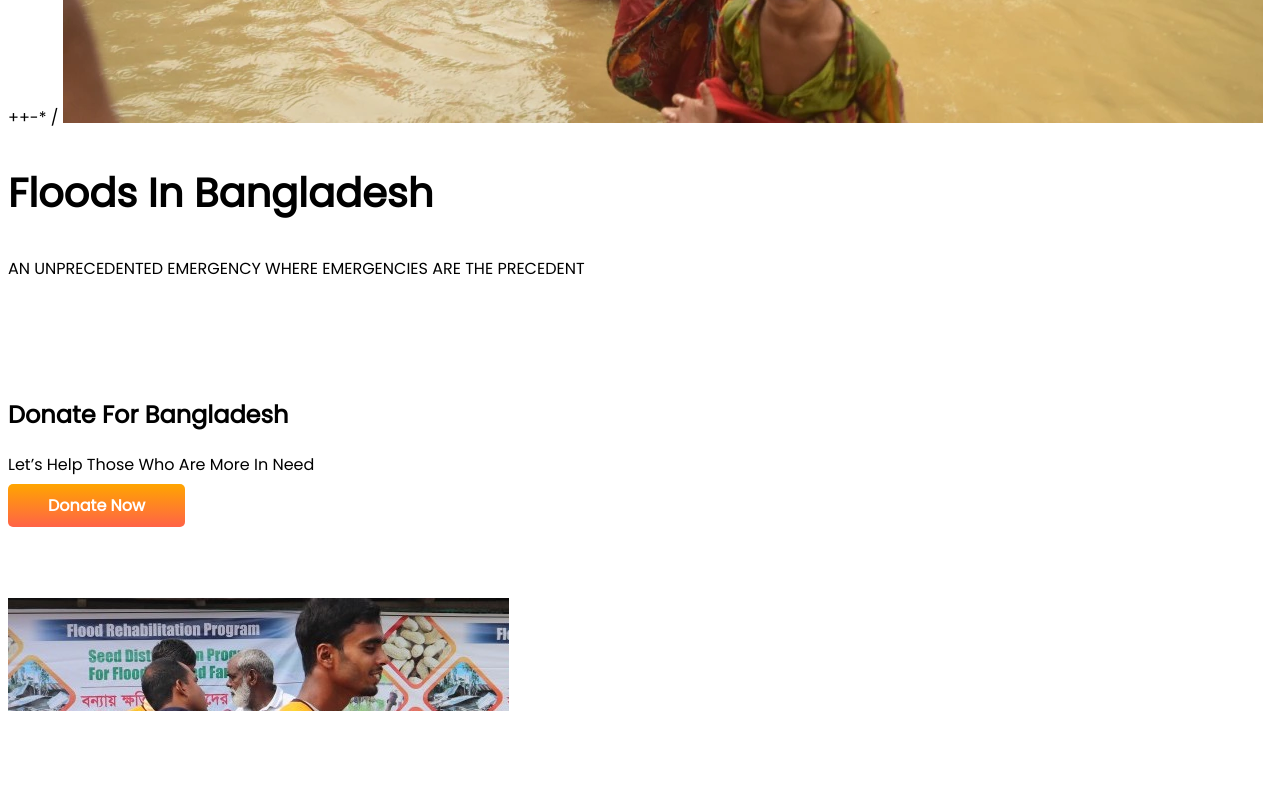
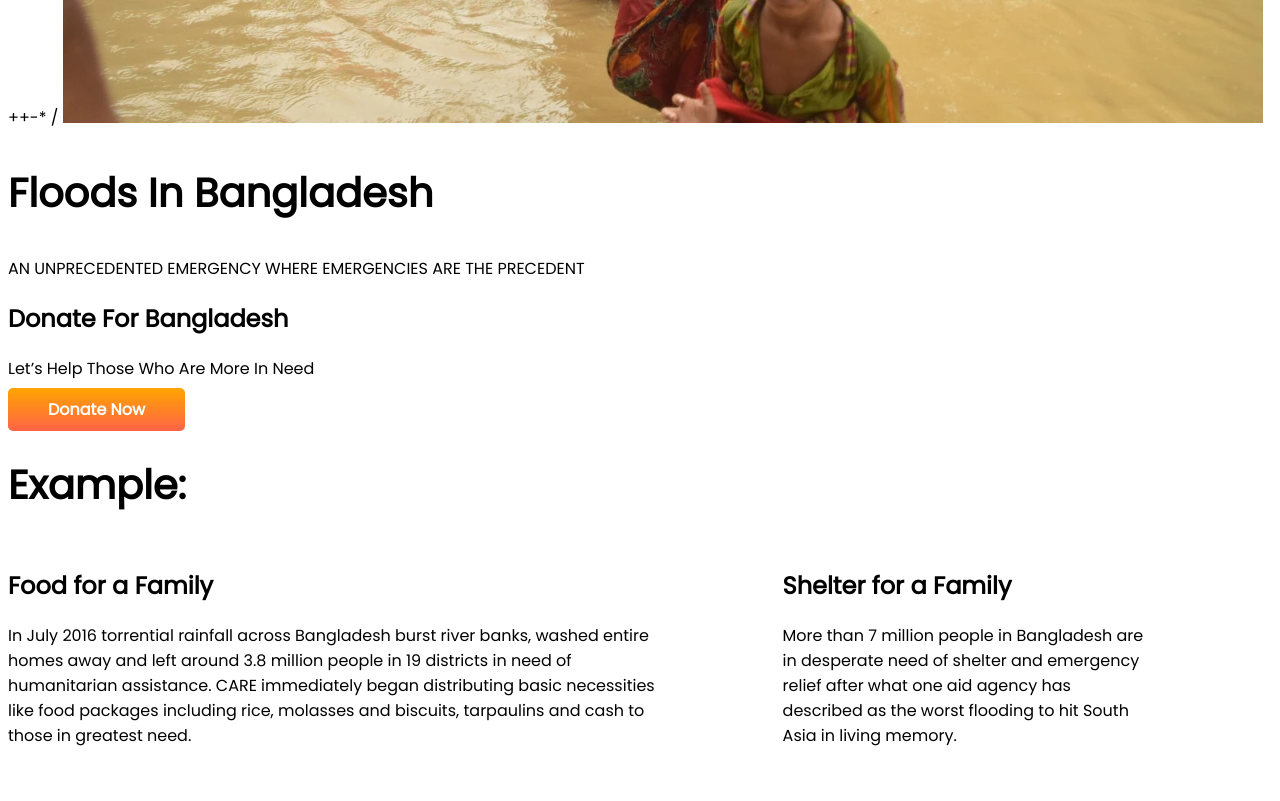
Before and after one commit to Bishu-das/teeny-tiny-party, a plain HTML site: page index.html in a window 1280 px wide. Shown: the part 560-1361 px from the top of the page. Drawn offline with Linux system fonts and the light colour scheme.

Commit message:
initial changed

```diff
--- a/index.html
+++ b/index.html
@@ -12,21 +12,33 @@
 </head>
 <body>
     <img src="images/donation14.webp" alt="">
-    <section>
+    <section class="Heavy Rain">
         <div>
             <h1><span class="White-color">Floods In Bangladesh</span></h1>
             <p>AN UNPRECEDENTED EMERGENCY WHERE EMERGENCIES ARE THE PRECEDENT</p>
         </div>
     </section>
-    <section>
+    <section class="Help the People">
         <div>
             <h2 class="">Donate For Bangladesh</h2>
             <p>Let’s Help Those Who Are More In Need</p>
             <a class="link-button" href="Donate Now">Donate Now</a>
         </div>
     </section>
-
-    <section>
+    <section class="Eperience:">
+        <h1>Example:</h1>
+        <div class="flexible-container">
+            <div class="half-width">
+                <h2>Food for a Family</h2>
+                <p>In July 2016 torrential rainfall across Bangladesh burst river banks, washed entire homes away and left around 3.8 million people in 19 districts in need of humanitarian assistance. CARE immediately began distributing basic necessities like food packages including rice, molasses and biscuits, tarpaulins and cash to those in greatest need.</p>
+            </div>
+            <div class="half-width">
+                <h2>Shelter for a Family</h2>
+                <p> More than 7 million people in Bangladesh are in desperate need of shelter and emergency relief after what one aid agency has described as the worst flooding to hit South Asia in living memory.</p>
+            </div>
+        </div>
+    </section>
+    <section class="Survival race flexible-container">
         <div class="half-width">
             <img src="images/donation10.jpg" alt="">
         </div>
--- a/style.css
+++ b/style.css
@@ -8,7 +8,7 @@ h1{
 .White-color{
     color: ;
 }
-section{
+.flexible-container{
     display: flex;
     margin-bottom: 80px;
 }
```
